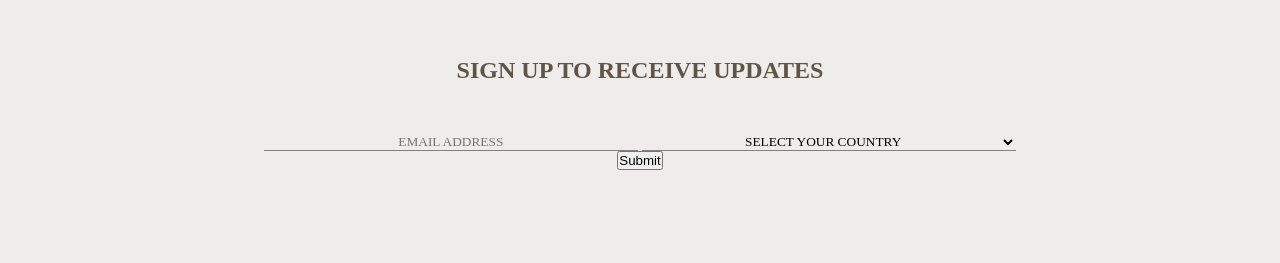
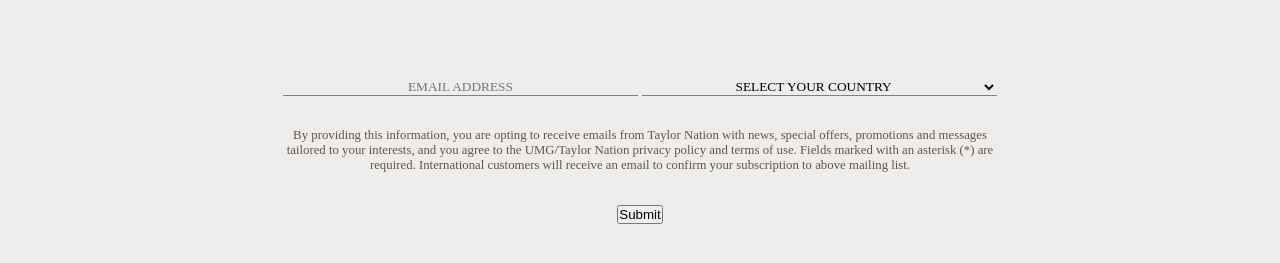
Before and after one commit to Nkurunzizagashati/PAYD-site, a plain HTML site: page index.html in a window 1280 px wide. Shown: the part 2699-2962 px from the top of the page. Drawn offline with Linux system fonts and the light colour scheme; no server answers; a web font is replaced by a local one.

Commit message:
payd-site

```diff
--- a/index.html
+++ b/index.html
@@ -151,6 +151,7 @@
 				<h2>Sign up to receive updates</h2>
 				<div class="form-container">
 					<form action="#" method="POST">
+						<div class="form-elements-wrapper">
 							<div class="input-fields-container">
 								<input
 									type="email"
@@ -166,7 +167,21 @@
 									</option>
 								</select>
 							</div>
+							<p>
+								By providing this information, you are
+								opting to receive emails from Taylor
+								Nation with news, special offers,
+								promotions and messages tailored to your
+								interests, and you agree to the
+								UMG/Taylor Nation privacy policy and
+								terms of use. Fields marked with an
+								asterisk (*) are required. International
+								customers will receive an email to
+								confirm your subscription to above
+								mailing list.
+							</p>
 							<button type="submit">Submit</button>
+						</div>
 					</form>
 				</div>
 			</section>
--- a/styles.css
+++ b/styles.css
@@ -261,7 +261,19 @@ section {
 	text-transform: uppercase;
 }
 
+.form-elements-wrapper {
+	display: flex;
+	flex-direction: column;
+	gap: 2rem;
+	padding: 2rem;
+	align-items: center;
+	justify-content: center;
+}
 .form-container {
+	width: 100%;
+}
+
+.input-fields-container {
 	width: 100%;
 }
 
@@ -282,3 +294,8 @@ select:focus {
 	outline: none;
 	border-bottom-color: var(--primary-color);
 }
+
+.form-elements-wrapper p {
+	font-size: 0.8rem;
+	max-width: 60%;
+}
```
Lines whose indentation alone changed are shown as unchanged.
